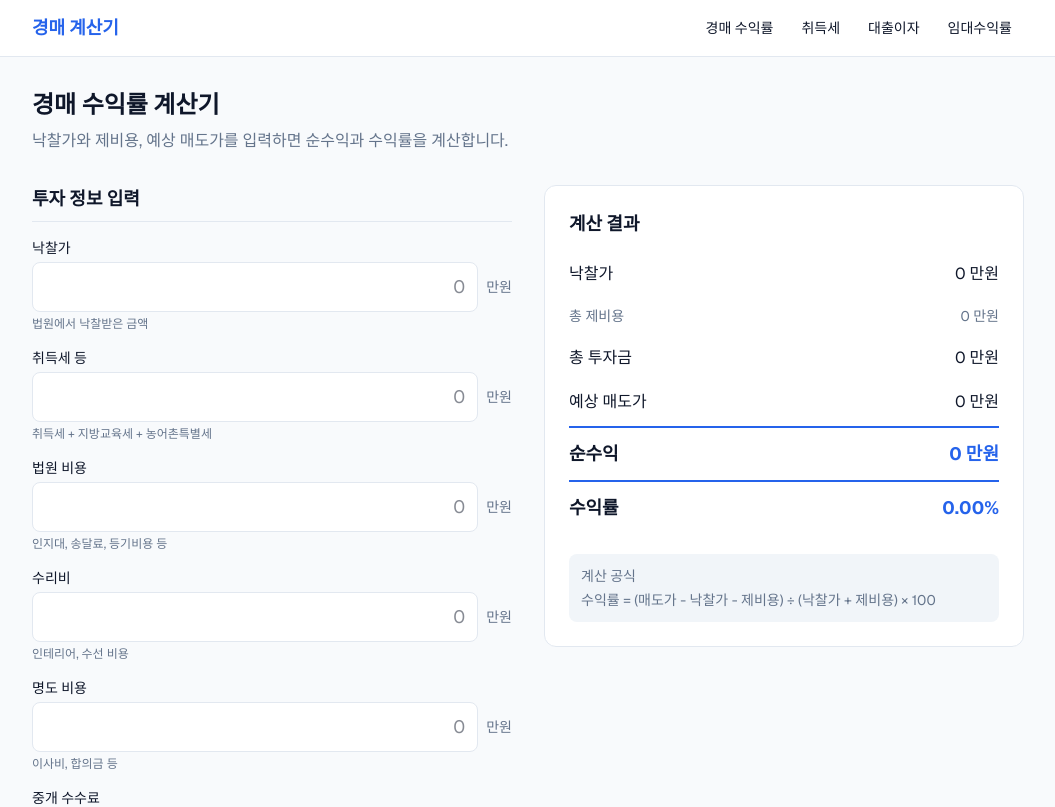
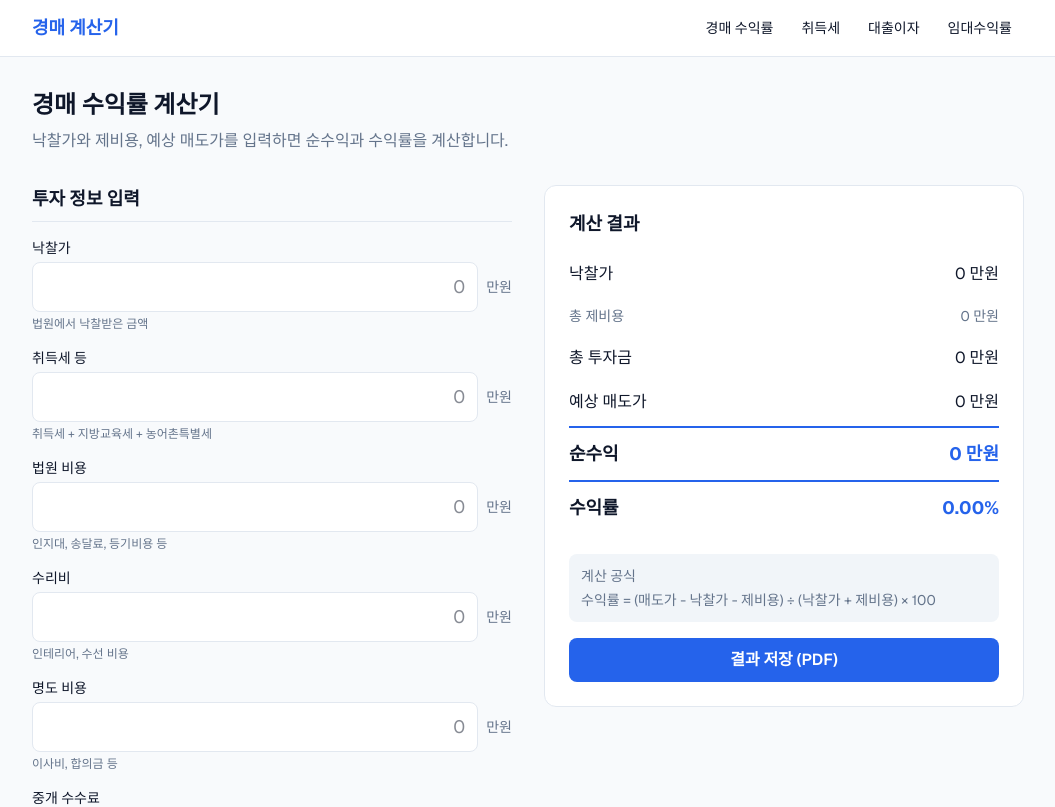
Before and after one commit to wellbeinginus-source/auction-calc, a Next.js app: page /auction-return in a window 1280 px wide. Shown: the top 807 px of the page, without its empty margins (112-1167 px from the left). Built offline with nearby package versions, Linux system fonts and the light colour scheme.

Commit message:
feat: 경매 수익률 계산기 PDF 저장 버튼 추가
Co-Authored-By: Claude Sonnet 4.6 <noreply@anthropic.com>

```diff
--- a/src/app/auction-return/page.tsx
+++ b/src/app/auction-return/page.tsx
@@ -148,6 +148,13 @@ export default function AuctionReturnPage() {
               <p className="font-medium mb-1">계산 공식</p>
               <p>수익률 = (매도가 - 낙찰가 - 제비용) ÷ (낙찰가 + 제비용) × 100</p>
             </div>
+
+            <button
+              onClick={() => window.print()}
+              className="mt-4 w-full py-2.5 px-4 bg-primary text-white font-semibold rounded-lg hover:bg-primary-hover transition-colors print:hidden"
+            >
+              결과 저장 (PDF)
+            </button>
           </div>
         </div>
       </div>
--- a/src/app/globals.css
+++ b/src/app/globals.css
@@ -42,3 +42,9 @@ input[type="number"]::-webkit-outer-spin-button {
 input[type="number"] {
   -moz-appearance: textfield;
 }
+
+@media print {
+  header, footer, nav, .print\:hidden { display: none !important; }
+  body { background: white; }
+  .sticky { position: static; }
+}
```
